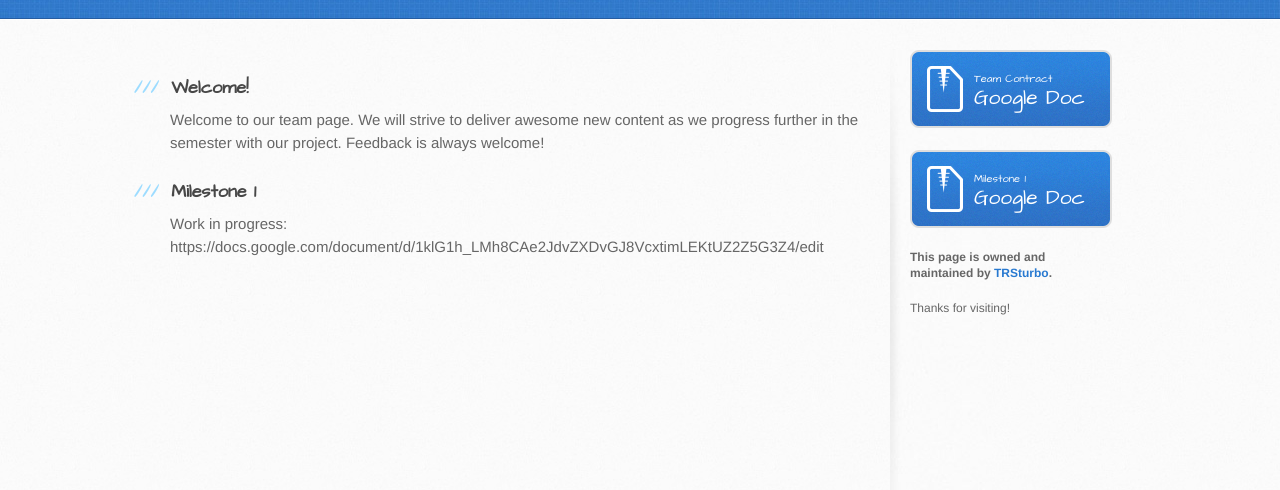
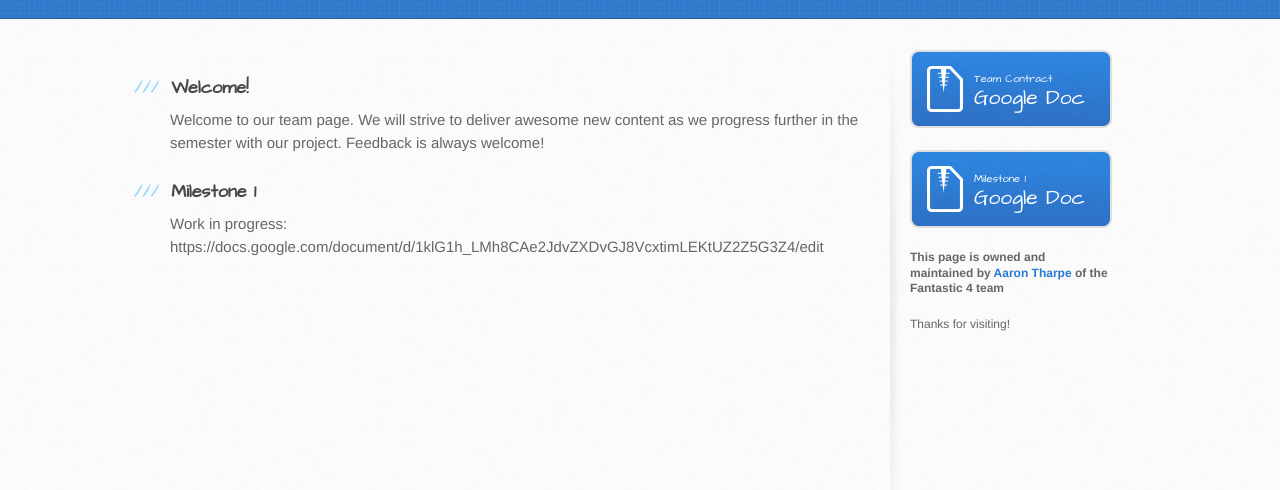
Before and after one commit to TRSturbo/Fantastic4, a plain HTML site: page index.html in a window 1280 px wide. Shown: the part 182-672 px from the top of the page. Drawn offline with Linux system fonts and the light colour scheme.

Commit message:
Updated index.html

```diff
--- a/index.html
+++ b/index.html
@@ -50,7 +50,7 @@
             Google Doc
           </a>
 
-          <p class="repo-owner"><a href="https://github.com/TRSturbo/Fantastic4"></a>This page is owned and maintained by <a href="https://github.com/TRSturbo">TRSturbo</a>.</p>
+   <p class="repo-owner"><a href="https://github.com/TRSturbo/Fantastic4"></a>This page is owned and maintained by <a href="https://github.com/TRSturbo">Aaron Tharpe</a> of the Fantastic 4 team</p>
 
           <p>Thanks for visiting!<a
         </aside>
```
